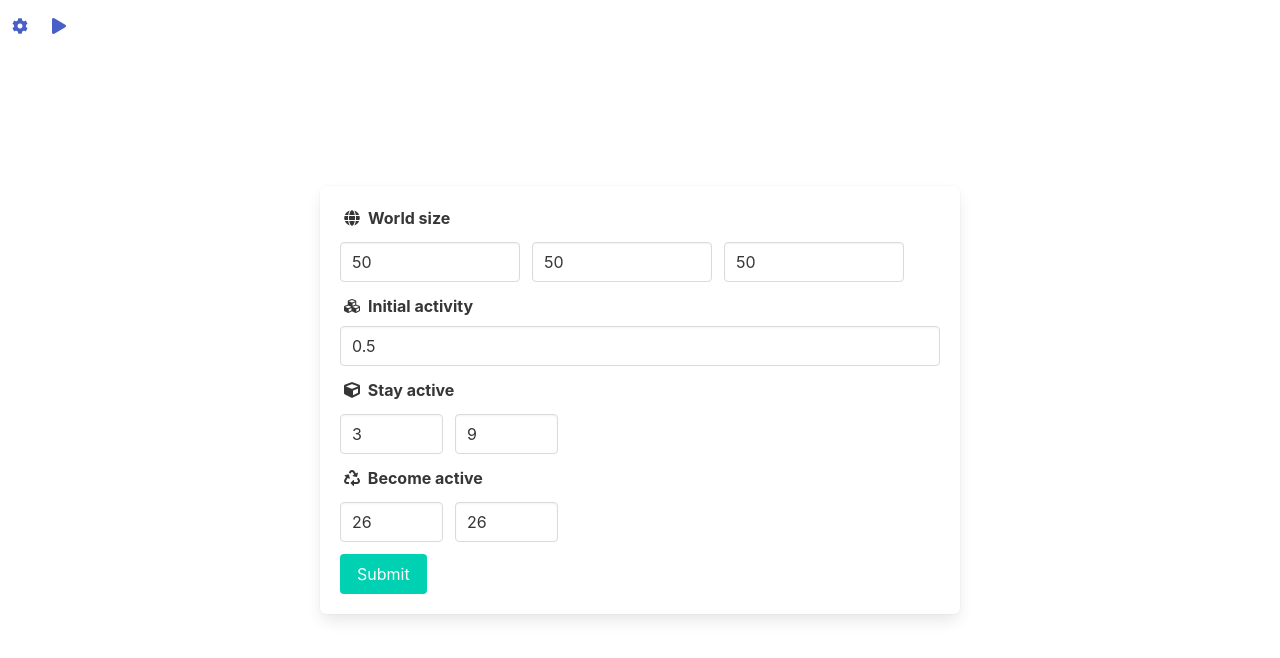
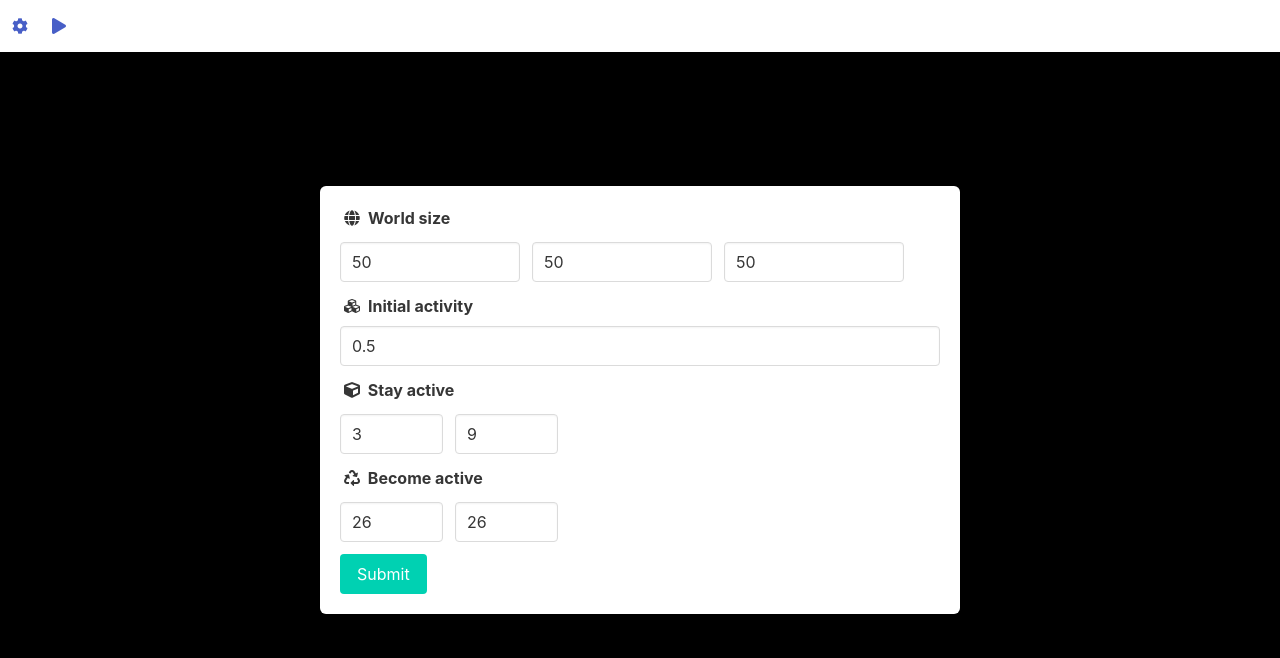
Before and after one commit to davidgrankvist/3ditca, a website built with Parcel: page src/index.html in a window 1280 px wide. Built offline with nearby package versions, Linux system fonts and the light colour scheme.

Commit message:
Make background dark to match canvas

```diff
--- a/src/styles.sass
+++ b/src/styles.sass
@@ -11,6 +11,7 @@ body
 main
     width: 100%
     height: calc(100% - #{$navbar-height})
+    background-color: black // match canvas
 
 .ca-fade
     &-in
```
